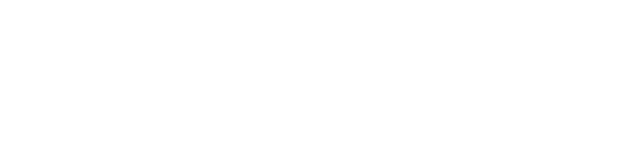
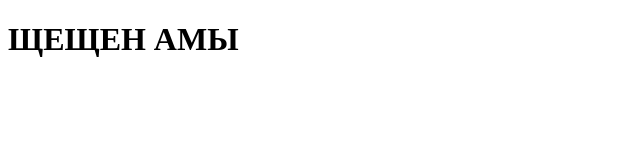
Before and after one commit to ma4akk/lesson, a plain HTML site: page index.html in a window 1280 px wide. Shown: the whole page, without its empty margins (0-640 px from the left). Drawn offline with Linux system fonts and the light colour scheme.

Commit message:
Update index.html

```diff
--- a/index.html
+++ b/index.html
@@ -4,6 +4,6 @@
 	<title>Example title</title>
 </head>
 <body>
-
+	<h1> ЩЕЩЕН АМЫ </h1>
 </body>
 </html>
```
